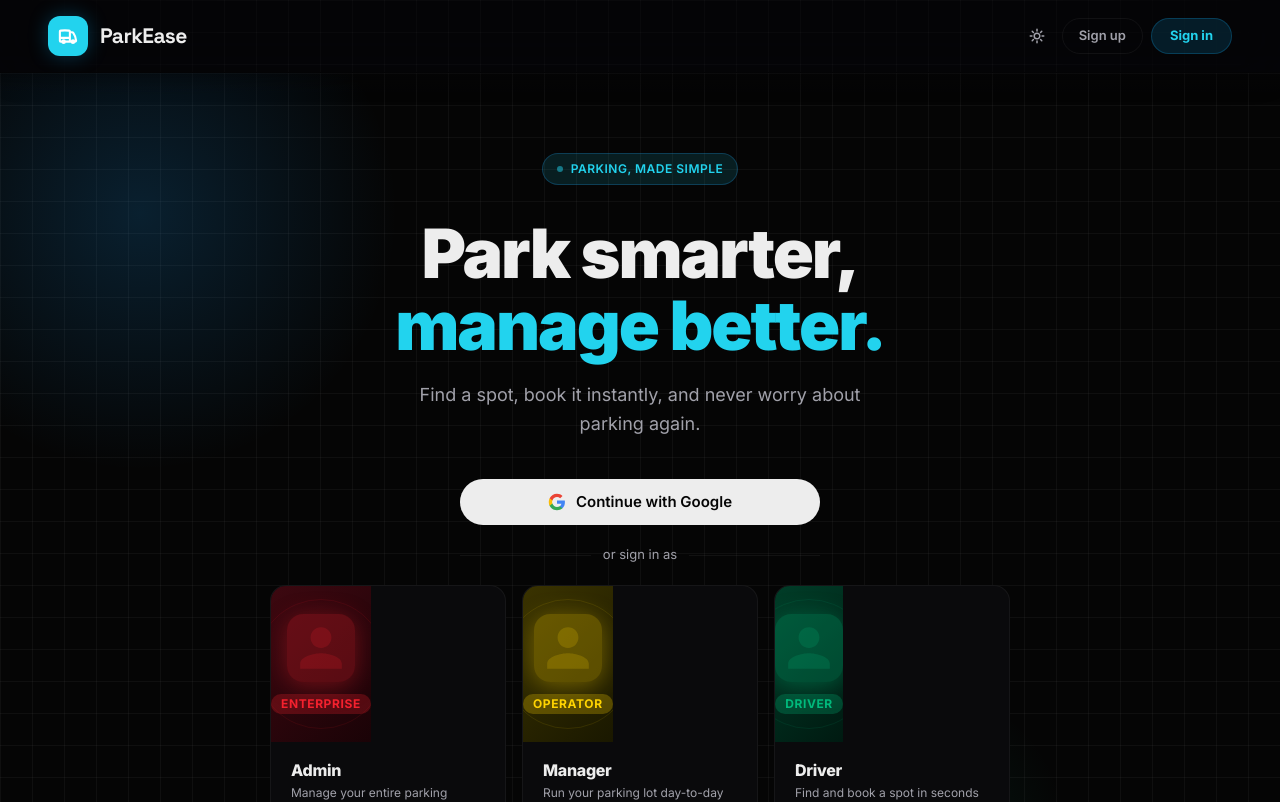
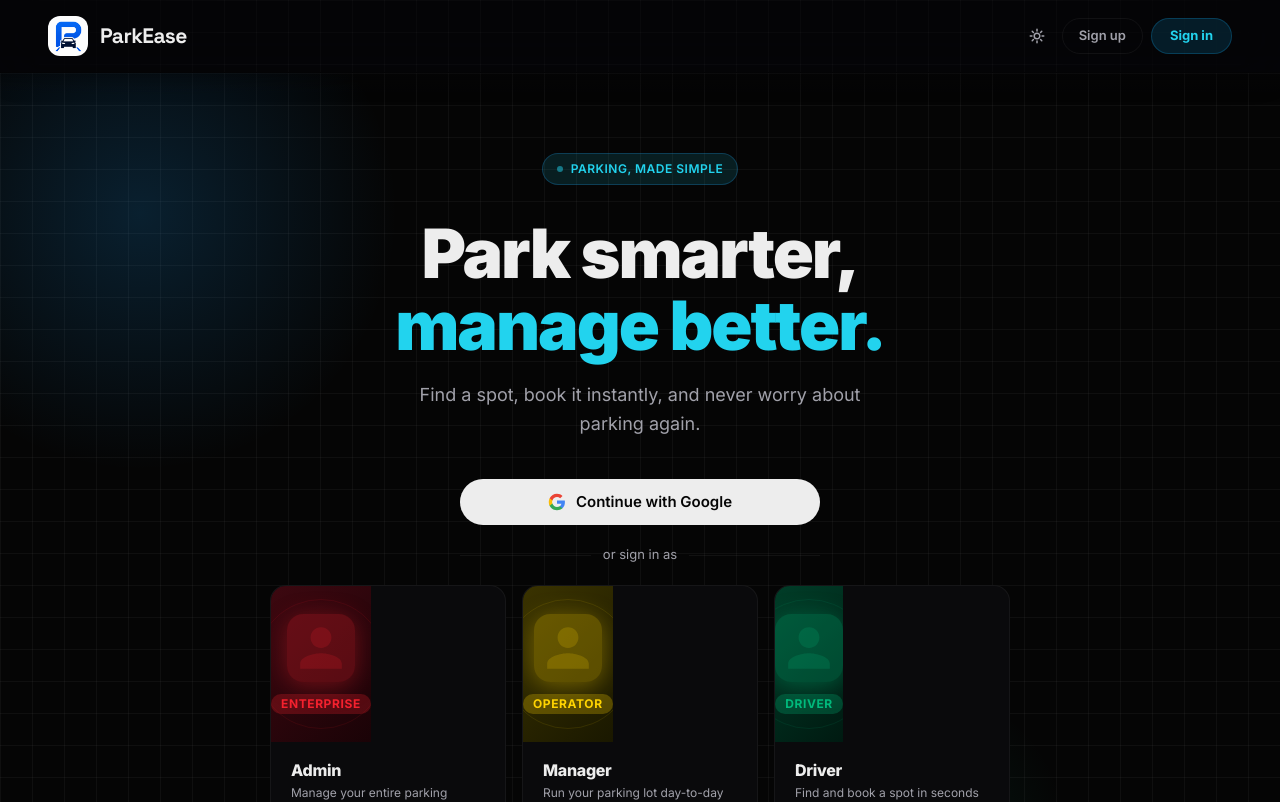
Before and after one commit to VaidikPandey/ParkEase-Frontend, an Angular app: page /home in a window 1280 px wide. Shown: the top 802 px of the page. Built offline with nearby package versions, Linux system fonts and the light colour scheme.

Commit message:
[Vaidik Pandey] Add. feat: replace SVG car icon with ParkEase logo across sidebar, landing, login; update favicon and page title

```diff
--- a/src/app/features/landing/landing.ts
+++ b/src/app/features/landing/landing.ts
@@ -53,11 +53,7 @@ interface Role {
              style="mask-image:linear-gradient(to right, transparent 0%, black 20%, black 80%, transparent 100%);"></div>
 
         <div class="flex items-center gap-3 relative z-10">
-          <div class="w-10 h-10 rounded-xl flex items-center justify-center shrink-0" style="background:var(--accent);box-shadow:0 0 20px rgba(14,165,233,0.3);">
-            <svg width="20" height="20" fill="none" viewBox="0 0 24 24" stroke="white" stroke-width="2.5">
-              <path stroke-linecap="round" stroke-linejoin="round" d="M8.25 18.75a1.5 1.5 0 01-3 0m3 0a1.5 1.5 0 00-3 0m3 0h6m-9 0H3.375a1.125 1.125 0 01-1.125-1.125V14.25m17.25 4.5a1.5 1.5 0 01-3 0m3 0a1.5 1.5 0 00-3 0m3 0h1.125c.621 0 1.129-.504 1.09-1.124a17.902 17.902 0 00-3.213-9.193 2.056 2.056 0 00-1.58-.86H14.25M16.5 18.75h-2.25m0-11.177v-.958c0-.568-.422-1.048-.987-1.106a48.554 48.554 0 00-10.026 0 1.106 1.106 0 00-.987 1.106v7.635m12-6.677v6.677m0 4.5v-4.5m0 0h-12"/>
-            </svg>
-          </div>
+          <img src="ParkEase.png" alt="ParkEase" class="w-10 h-10 rounded-xl shrink-0 object-cover">
           <span style="font-family:'Space Grotesk',sans-serif;font-size:21px;font-weight:800;letter-spacing:-0.6px;color:var(--text-primary);">ParkEase</span>
         </div>
 
--- a/src/app/features/login/login.ts
+++ b/src/app/features/login/login.ts
@@ -44,11 +44,7 @@ const DEMO: Record<string, { email: string; password: string; color: string }> =
 
         <div class="relative z-10">
           <div class="flex items-center gap-2.5 mb-12">
-            <div class="w-8 h-8 rounded-xl flex items-center justify-center" style="background:var(--accent);">
-              <svg width="16" height="16" fill="none" viewBox="0 0 24 24" stroke="white" stroke-width="2.5">
-                <path stroke-linecap="round" stroke-linejoin="round" d="M8.25 18.75a1.5 1.5 0 01-3 0m3 0a1.5 1.5 0 00-3 0m3 0h6m-9 0H3.375a1.125 1.125 0 01-1.125-1.125V14.25m17.25 4.5a1.5 1.5 0 01-3 0m3 0a1.5 1.5 0 00-3 0m3 0h1.125c.621 0 1.129-.504 1.09-1.124a17.902 17.902 0 00-3.213-9.193 2.056 2.056 0 00-1.58-.86H14.25M16.5 18.75h-2.25m0-11.177v-.958c0-.568-.422-1.048-.987-1.106a48.554 48.554 0 00-10.026 0 1.106 1.106 0 00-.987 1.106v7.635m12-6.677v6.677m0 4.5v-4.5m0 0h-12"/>
-              </svg>
-            </div>
+            <img src="ParkEase.png" alt="ParkEase" class="w-8 h-8 rounded-xl object-cover">
             <span style="font-size:17px;font-weight:800;color:var(--text-primary);">ParkEase</span>
           </div>
           <h2 style="font-size:32px;font-weight:900;color:var(--text-primary);line-height:1.1;letter-spacing:-1px;margin:0 0 16px;">
--- a/src/app/shared/components/sidebar/sidebar.ts
+++ b/src/app/shared/components/sidebar/sidebar.ts
@@ -24,12 +24,7 @@ interface NavItem {
 
       <!-- Logo -->
       <div class="flex items-center gap-4 px-6 min-h-[80px] shrink-0">
-        <div class="w-8 h-8 rounded-xl flex items-center justify-center shrink-0 bg-accent/10 border border-accent/20">
-          <svg width="18" height="18" fill="none" viewBox="0 0 24 24" stroke="var(--accent)" stroke-width="2.5">
-            <path stroke-linecap="round" stroke-linejoin="round"
-              d="M8.25 18.75a1.5 1.5 0 01-3 0m3 0a1.5 1.5 0 00-3 0m3 0h6m-9 0H3.375a1.125 1.125 0 01-1.125-1.125V14.25m17.25 4.5a1.5 1.5 0 01-3 0m3 0a1.5 1.5 0 00-3 0m3 0h1.125c.621 0 1.129-.504 1.09-1.124a17.902 17.902 0 00-3.213-9.193 2.056 2.056 0 00-1.58-.86H14.25M16.5 18.75h-2.25m0-11.177v-.958c0-.568-.422-1.048-.987-1.106a48.554 48.554 0 00-10.026 0 1.106 1.106 0 00-.987 1.106v7.635m12-6.677v6.677m0 4.5v-4.5m0 0h-12"/>
-          </svg>
-        </div>
+        <img src="ParkEase.png" alt="ParkEase" class="w-8 h-8 rounded-xl shrink-0 object-cover">
         @if (!collapsed()) {
           <div class="flex flex-col anim-in">
             <span class="text-[18px] font-extrabold text-text-primary whitespace-nowrap tracking-tight leading-tight" style="text-shadow: 0 0 12px rgba(255,255,255,0.1);">ParkEase</span>
--- a/src/index.html
+++ b/src/index.html
@@ -2,10 +2,10 @@
 <html lang="en">
 <head>
   <meta charset="utf-8">
-  <title>ParkeaseFrontend</title>
+  <title>Parkease</title>
   <base href="/">
   <meta name="viewport" content="width=device-width, initial-scale=1">
-  <link rel="icon" type="image/x-icon" href="favicon.ico">
+  <link rel="icon" type="image/x-icon" href="ParkEase.png">
   <link rel="preconnect" href="https://fonts.googleapis.com">
   <link rel="preconnect" href="https://fonts.gstatic.com" crossorigin>
   <link href="https://fonts.googleapis.com/css2?family=Inter:wght@400;500;600;700;800;900&family=Space+Grotesk:wght@600;700;800&display=swap" rel="stylesheet">
```
Also changed, not shown: src/app/app.html (+0 -9 lines), public/ParkEase.png (added).
